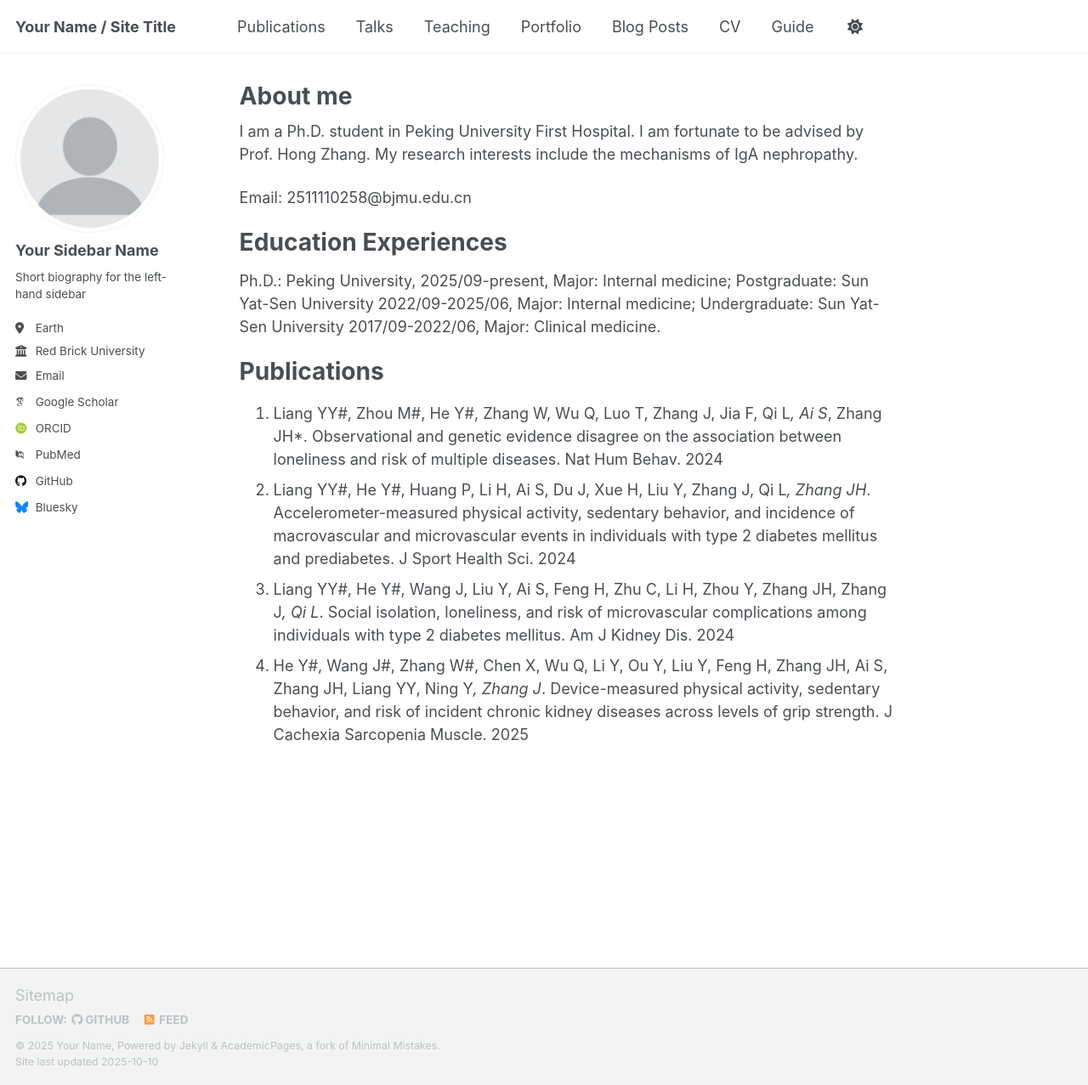
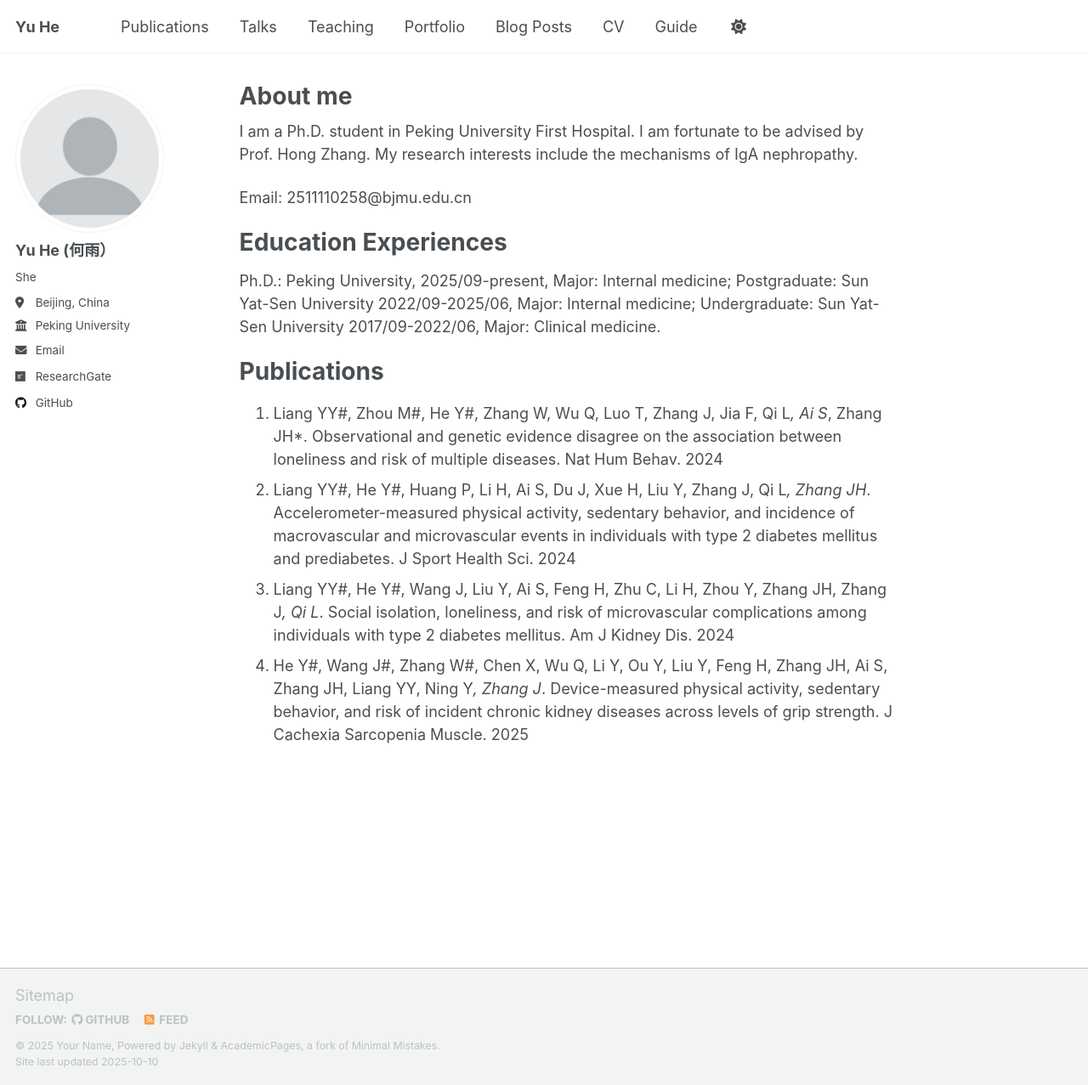
Before and after one commit to heyu35/heyu35.github.io, a Jekyll site: the page built from _pages/about.md, in a window 1280 px wide and 1277 px high. Shown: the whole window at 85% size. Built offline with Jekyll 4.4.1, drawn with Linux system fonts in a browser that asks for light colours; some web fonts are replaced; a script that is not in the unit is left out.

Commit message:
Update _config.yml

```diff
--- a/_config.yml
+++ b/_config.yml
@@ -9,39 +9,39 @@
 # Basic Site Settings
 locale                   : "en-US"
 site_theme               : "default" # Currently available options are "default", "air"
-title                    : "Your Name / Site Title"
+title                    : "Yu He"
 title_separator          : "-"
 name                     : &name "Your Name"
 description              : &description "Your Name's academic portfolio"   # Update this with a general description of your site, this is the default if not overridden by a page
-url                      : https://academicpages.github.io # The base hostname & protocol for your site e.g. "https://[your GitHub username].github.io",
+url                      : https://heyu35.github.io # The base hostname & protocol for your site e.g. "https://[your GitHub username].github.io",
                                                            # or if you already have some other page hosted on Github then use "https://[your GitHub username].github.io/[Your Repo Name]"
 baseurl                  : "" # the subpath of your site, e.g. "/blog"
-repository               : "academicpages/academicpages.github.io"
+repository               : "heyu35/heyu35.github.io"
 
 # Site Author - The following control what appear as part of the author content on the side bar.
 #               If a field is blank the icon and link will not appear, otherwise it will be shown.
 #               Additional customization can be done by editing /_includes/author-profile.html
 author:
   # Biographic information
-  avatar           : "profile.png"
-  name             : "Your Sidebar Name"
-  pronouns         : # example: "she/her"
-  bio              : "Short biography for the left-hand sidebar"
-  location         : "Earth"
-  employer         : "Red Brick University"
+  avatar           : "../images/profile.png"
+  name             : "Yu He (何雨）"
+  pronouns         : "She"
+  bio              : #
+  location         : "Beijing, China"
+  employer         : "Peking University"
   uri              : # URL
-  email            : "none@example.org"
+  email            : "2511110258@bjmu.edu.cn"
 
   # Academic websites
   academia         : # URL
   arxiv            : # URL - Update with the correct link to your profile
-  googlescholar    : "https://scholar.google.com/citations?user=PS_CX0AAAAAJ"
+  googlescholar    : #
   inspire-hep      : # URL
   impactstory      : # URL
-  orcid            : "http://orcid.org/yourorcidurl"
+  orcid            : #
   semantic         : # URL
-  pubmed           : "https://www.ncbi.nlm.nih.gov/pubmed/?term=john+snow"
-  researchgate     : # URL
+  pubmed           : #
+  researchgate     : "https://www.researchgate.net/profile/Yu-He-94?ev=hdr_xprf"
   scopus           : # URL
 
   # Repositories and software development
@@ -54,7 +54,7 @@ author:
 
   # Social media
   artstation       : # Username
-  bluesky          : "bsky.app" # Replace this with you Bluesky username
+  bluesky          : #
   facebook         : # Username
   flickr           : # Username
   foursquare       : # Username
```
